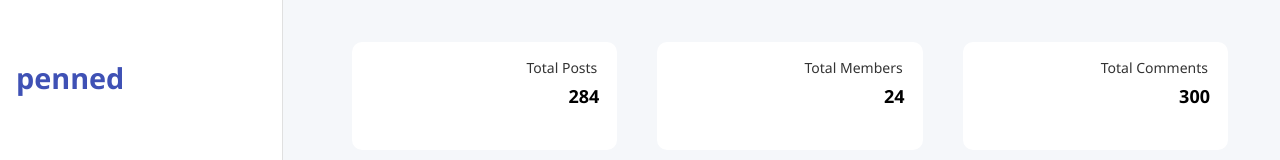
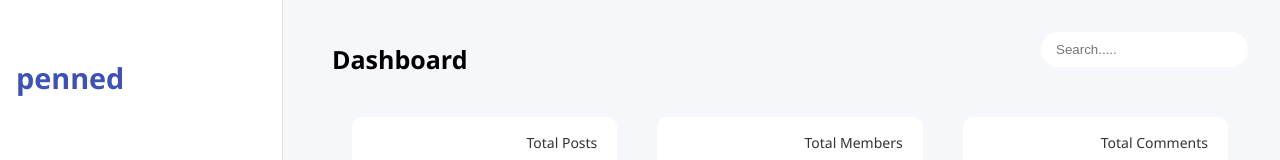
Before and after one commit to samuelkaranja/penned, a React (Vite) app: page /dashboard in a window 1280 px wide. Shown: the top 160 px of the page. Built offline with nearby package versions, Linux system fonts and the light colour scheme; no server answers.

Commit message:
Added a Header component in the Dashboard

```diff
--- a/src/components/Dashboard/Header.jsx
+++ /dev/null
@@ -1,29 +0,0 @@
-import "./style.css";
-
-const Header = () => {
-  return (
-    <header className="dashboard-header">
-      <div className="greeting">
-        <h2>Hello, Samuel!</h2>
-        <p>Welcome Back!</p>
-      </div>
-      <div className="controls">
-        <select>
-          <option>Last week</option>
-        </select>
-        <select>
-          <option>October</option>
-        </select>
-        <select>
-          <option>2017</option>
-        </select>
-        <div className="profile">
-          <img src="/path-to-avatar.jpg" alt="Emma" />
-          <span>Emma Adams</span>
-        </div>
-      </div>
-    </header>
-  );
-};
-
-export default Header;
--- /dev/null
+++ b/src/components/Dashboard/Header/Header.jsx
@@ -0,0 +1,18 @@
+import "./header.css";
+
+const Header = () => {
+  return (
+    <div className="header">
+      <div className="logo">
+        <span>Dashboard</span>
+      </div>
+      <div className="frm">
+        <form>
+          <input type="text" name="" id="" placeholder="Search....." />
+        </form>
+      </div>
+    </div>
+  );
+};
+
+export default Header;
--- /dev/null
+++ b/src/components/Dashboard/Header/header.css
@@ -0,0 +1,19 @@
+.header {
+  display: flex;
+  justify-content: space-between;
+  align-items: center;
+  margin-bottom: 20px;
+}
+
+.header span {
+  font-size: 25px;
+  font-weight: bold;
+}
+
+.header input {
+  border: none;
+  border-radius: 50px;
+  padding: 10px 15px;
+  background-color: #fff;
+  color: #000;
+}
--- a/src/components/Dashboard/PostsCard/postscard.css
+++ /dev/null
@@ -1,4 +0,0 @@
-.postscard {
-  border: 1px solid lightgrey;
-  padding: 10px;
-}
--- a/src/pages/Dashboard/Dashboard.jsx
+++ b/src/pages/Dashboard/Dashboard.jsx
@@ -1,7 +1,7 @@
 import ActivePosts from "../../components/Dashboard/ActivePosts";
 import Comments from "../../components/Dashboard/Comments";
 import Gallery from "../../components/Dashboard/Gallery";
-import Header from "../../components/Dashboard/Header";
+import Header from "../../components/Dashboard/Header/Header";
 import Messages from "../../components/Dashboard/Messages";
 import Sidebar from "../../components/Dashboard/Sidebar";
 import Statistics from "../../components/Dashboard/Statistics";
@@ -15,7 +15,7 @@ const Dashboard = () => {
         <Sidebar />
       </div>
       <div className="information">
-        {/* <Header /> */}
+        <Header />
         <div className="summary">
           <SummaryCard title={"Total Posts"} value={284} />
           <SummaryCard title={"Total Members"} value={24} />
```
Also changed, not shown: src/components/Dashboard/PostsCard/PostsCard.jsx (deleted, +0 -12 lines).
